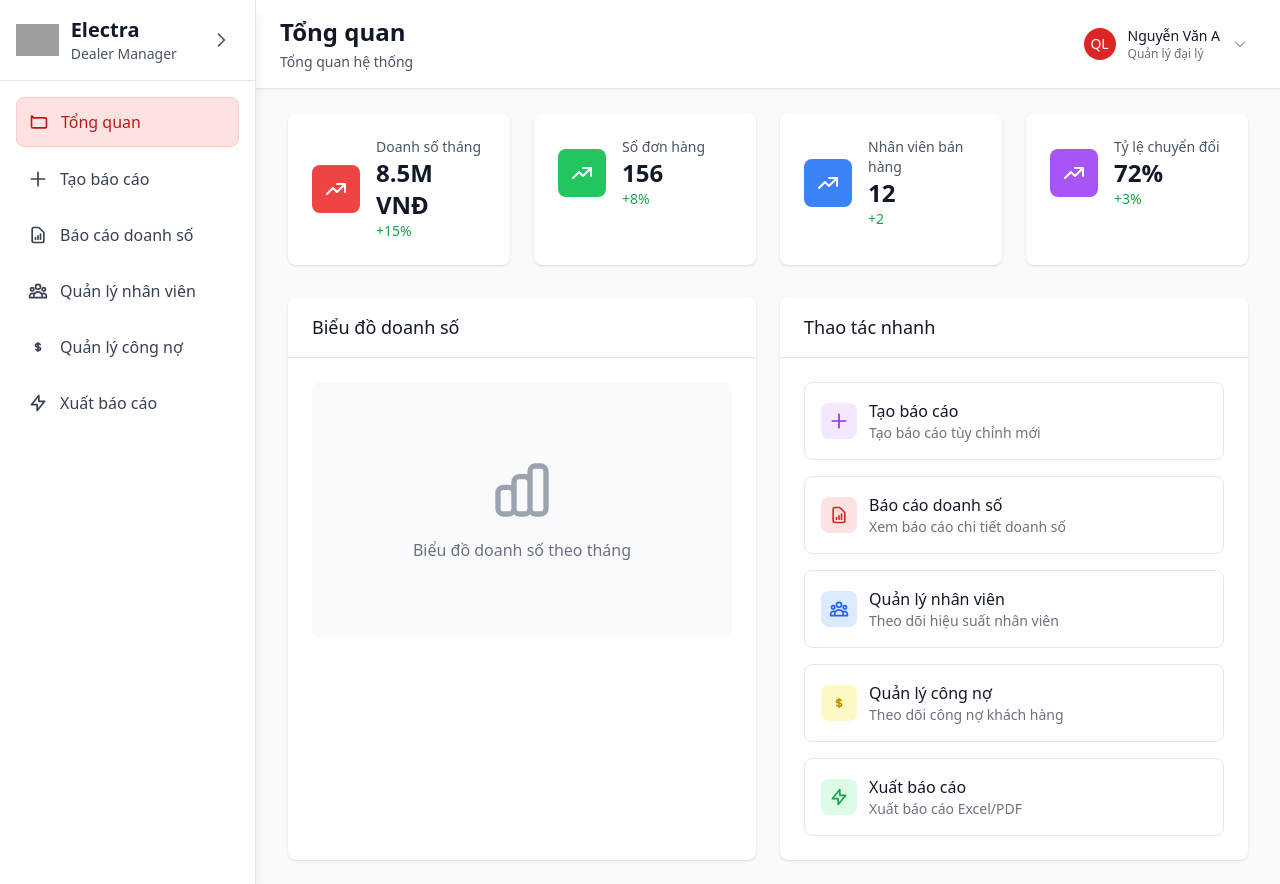
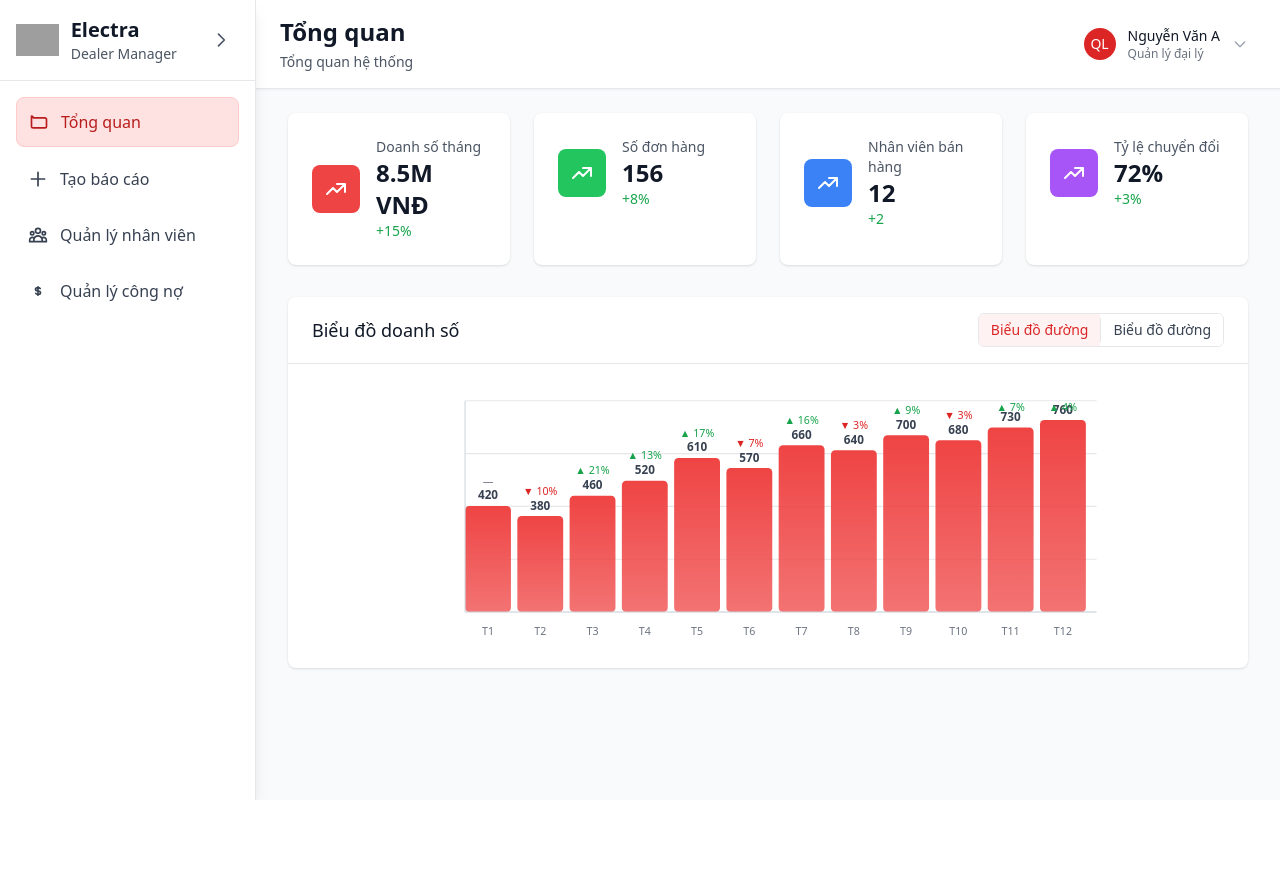
Before and after one commit to Truongdat815/SWP391_FE, a React (Vite) app: page /dealer-manager in a window 1280 px wide. After the commit the page ends 800 px from the top, so only its background shows below. Built offline with nearby package versions, Linux system fonts and the light colour scheme; grey boxes are pictures that could not be loaded.

Commit message:
xoa 'bao cao doanh so', 'xuat bao cao','thao tac nhanh' add 2 chart

```diff
--- a/src/App.jsx
+++ b/src/App.jsx
@@ -28,10 +28,8 @@ import CommonHelp from './pages/CommonHelp'
 
 // Dealer Manager Sub Pages
 import TaoBaoCao from './pages/dealerManager/TaoBaoCao'
-import BaoCaoDoanhSo from './pages/dealerManager/BaoCaoDoanhSo'
 import QuanLyNhanVien from './pages/dealerManager/QuanLyNhanVien'
 import QuanLyCongNo from './pages/dealerManager/QuanLyCongNo'
-import XuatBaoCao from './pages/dealerManager/XuatBaoCao'
 import TestPage from './pages/dealerManager/TestPage'
 
 // Dealer Staff Sub Pages
@@ -113,10 +111,8 @@ function App() {
           <Route path="settings" element={<CommonSettings />} />
           <Route path="help" element={<CommonHelp />} />
           <Route path="tao-bao-cao" element={<TaoBaoCao />} />
-          <Route path="bao-cao-doanh-so" element={<BaoCaoDoanhSo />} />
           <Route path="quan-ly-nhan-vien" element={<QuanLyNhanVien />} />
           <Route path="quan-ly-cong-no" element={<QuanLyCongNo />} />
-          <Route path="xuat-bao-cao" element={<XuatBaoCao />} />
           <Route path="test" element={<TestPage />} />
         </Route>
 
--- a/src/layouts/DealerManagerLayout.jsx
+++ b/src/layouts/DealerManagerLayout.jsx
@@ -16,11 +16,6 @@ const DealerManagerLayout = () => {
         <path strokeLinecap="round" strokeLinejoin="round" strokeWidth={2} d="M12 4v16m8-8H4" />
       </svg>
     ) },
-    { name: 'Báo cáo doanh số', path: '/dealer-manager/bao-cao-doanh-so', icon: (
-      <svg className="h-5 w-5" fill="none" viewBox="0 0 24 24" stroke="currentColor">
-        <path strokeLinecap="round" strokeLinejoin="round" strokeWidth={2} d="M9 17v-2m3 2v-4m3 4v-6m2 10H7a2 2 0 01-2-2V5a2 2 0 012-2h5.586a1 1 0 01.707.293l5.414 5.414a1 1 0 01.293.707V19a2 2 0 01-2 2z" />
-      </svg>
-    ) },
     { name: 'Quản lý nhân viên', path: '/dealer-manager/quan-ly-nhan-vien', icon: (
       <svg className="h-5 w-5" fill="none" viewBox="0 0 24 24" stroke="currentColor">
         <path strokeLinecap="round" strokeLinejoin="round" strokeWidth={2} d="M17 20h5v-2a3 3 0 00-5.356-1.857M17 20H7m10 0v-2c0-.656-.126-1.283-.356-1.857M7 20H2v-2a3 3 0 015.356-1.857M7 20v-2c0-.656.126-1.283.356-1.857m0 0a5.002 5.002 0 019.288 0M15 7a3 3 0 11-6 0 3 3 0 016 0zm6 3a2 2 0 11-4 0 2 2 0 014 0zM7 10a2 2 0 11-4 0 2 2 0 014 0z" />
@@ -29,11 +24,6 @@ const DealerManagerLayout = () => {
     { name: 'Quản lý công nợ', path: '/dealer-manager/quan-ly-cong-no', icon: (
       <svg className="h-5 w-5" fill="none" viewBox="0 0 24 24" stroke="currentColor">
         <path strokeLinecap="round" strokeLinejoin="round" strokeWidth={2} d="M12 8c-1.657 0-3 .895-3 2s1.343 2 3 2 3 .895 3 2-1.343 2-3 2m0-8c1.11 0 2.08.402 2.599 1M12 8V7m0 1v8m0 0v1m0-1c-1.11 0-2.08-.402-2.599-1" />
-      </svg>
-    ) },
-    { name: 'Xuất báo cáo', path: '/dealer-manager/xuat-bao-cao', icon: (
-      <svg className="h-5 w-5" fill="none" viewBox="0 0 24 24" stroke="currentColor">
-        <path strokeLinecap="round" strokeLinejoin="round" strokeWidth={2} d="M13 10V3L4 14h7v7l9-11h-7z" />
       </svg>
     ) }
   ];
--- a/src/pages/dealerManager/DealerManagerDashboard.jsx
+++ b/src/pages/dealerManager/DealerManagerDashboard.jsx
@@ -1,5 +1,5 @@
 
-import { Link } from 'react-router-dom';
+import React, { useMemo, useState } from 'react';
 
 function DealerManagerDashboard() {
 
@@ -42,6 +42,157 @@ function DealerManagerDashboard() {
     }
   };
 
+  // Fake monthly sales dataset shared by both chart modes (units are arbitrary)
+  const salesByMonth = useMemo(() => (
+    [
+      { label: 'T1', value: 420 },
+      { label: 'T2', value: 380 },
+      { label: 'T3', value: 460 },
+      { label: 'T4', value: 520 },
+      { label: 'T5', value: 610 },
+      { label: 'T6', value: 570 },
+      { label: 'T7', value: 660 },
+      { label: 'T8', value: 640 },
+      { label: 'T9', value: 700 },
+      { label: 'T10', value: 680 },
+      { label: 'T11', value: 730 },
+      { label: 'T12', value: 760 }
+    ]
+  ), []);
+
+  const [chartViewMode, setChartViewMode] = useState('bar'); // 'bar' | 'stock'
+
+  function BarChart({ data }) {
+    const viewBoxWidth = 640;
+    const viewBoxHeight = 240;
+    const paddingLeft = 36;
+    const paddingRight = 12;
+    const paddingTop = 12;
+    const paddingBottom = 30;
+    const innerWidth = viewBoxWidth - paddingLeft - paddingRight;
+    const innerHeight = viewBoxHeight - paddingTop - paddingBottom;
+
+    const maxValue = Math.max(...data.map(d => d.value)) * 1.1;
+    const barGap = 6;
+    const barWidth = Math.max(8, Math.floor((innerWidth / data.length) - barGap));
+
+    const yScale = (v) => paddingTop + innerHeight - (v / maxValue) * innerHeight;
+
+    return (
+      <svg viewBox={`0 0 ${viewBoxWidth} ${viewBoxHeight}`} className="w-full h-64">
+        <defs>
+          <linearGradient id="barGradient" x1="0" y1="0" x2="0" y2="1">
+            <stop offset="0%" stopColor="#ef4444" stopOpacity="1" />
+            <stop offset="100%" stopColor="#ef4444" stopOpacity="0.75" />
+          </linearGradient>
+        </defs>
+        {/* Gridlines */}
+        {[0, 0.25, 0.5, 0.75, 1].map((t, i) => {
+          const y = paddingTop + innerHeight * t;
+          return (
+            <line key={i} x1={paddingLeft} x2={viewBoxWidth - paddingRight} y1={y} y2={y} stroke="#e5e7eb" strokeWidth="1" />
+          );
+        })}
+        {/* Bars */}
+        {data.map((d, i) => {
+          const x = paddingLeft + i * (barWidth + barGap);
+          const y = yScale(d.value);
+          const height = paddingTop + innerHeight - y;
+          const prev = i > 0 ? data[i - 1].value : null;
+          const delta = prev != null ? d.value - prev : null;
+          const deltaPct = prev != null && prev !== 0 ? (delta / prev) * 100 : null;
+          const deltaColor = delta == null ? '#6b7280' : delta > 0 ? '#16a34a' : delta < 0 ? '#dc2626' : '#6b7280';
+          const deltaArrow = delta == null ? '—' : delta > 0 ? '▲' : delta < 0 ? '▼' : '■';
+          const valueLabelY = Math.max(y - 6, paddingTop + 10);
+          const momLabelY = Math.max(valueLabelY - 14, paddingTop + 10);
+          return (
+            <g key={d.label}>
+              <rect x={x} y={y} width={barWidth} height={height} fill="url(#barGradient)" rx="4" />
+              {/* Month label */}
+              <text x={x + barWidth / 2} y={viewBoxHeight - 8} textAnchor="middle" fontSize="10" fill="#6b7280">{d.label}</text>
+              {/* Value label */}
+              <text x={x + barWidth / 2} y={valueLabelY} textAnchor="middle" fontSize="11" fontWeight="600" fill="#374151">{d.value}</text>
+              {/* MoM delta */}
+              <text x={x + barWidth / 2} y={momLabelY} textAnchor="middle" fontSize="10" fill={deltaColor}>
+                {deltaPct == null ? '—' : `${deltaArrow} ${Math.abs(deltaPct).toFixed(0)}%`}
+              </text>
+            </g>
+          );
+        })}
+        {/* Y axis */}
+        <line x1={paddingLeft} x2={paddingLeft} y1={paddingTop} y2={paddingTop + innerHeight} stroke="#d1d5db" />
+        <line x1={paddingLeft} x2={viewBoxWidth - paddingRight} y1={paddingTop + innerHeight} y2={paddingTop + innerHeight} stroke="#d1d5db" />
+      </svg>
+    );
+  }
+
+  function StockChart({ data }) {
+    const viewBoxWidth = 640;
+    const viewBoxHeight = 240;
+    const paddingLeft = 36;
+    const paddingRight = 12;
+    const paddingTop = 12;
+    const paddingBottom = 30;
+    const innerWidth = viewBoxWidth - paddingLeft - paddingRight;
+    const innerHeight = viewBoxHeight - paddingTop - paddingBottom;
+
+    const maxValue = Math.max(...data.map(d => d.value)) * 1.1;
+    const minValue = Math.min(...data.map(d => d.value)) * 0.9;
+    const xStep = innerWidth / (data.length - 1);
+    const xAt = (i) => paddingLeft + i * xStep;
+    const yAt = (v) => paddingTop + innerHeight - ((v - minValue) / (maxValue - minValue)) * innerHeight;
+
+    const path = data.map((d, i) => `${i === 0 ? 'M' : 'L'} ${xAt(i)} ${yAt(d.value)}`).join(' ');
+    const area = `M ${xAt(0)} ${yAt(data[0].value)} ${data.map((d, i) => `L ${xAt(i)} ${yAt(d.value)}`).join(' ')} L ${xAt(data.length - 1)} ${paddingTop + innerHeight} L ${xAt(0)} ${paddingTop + innerHeight} Z`;
+
+    return (
+      <svg viewBox={`0 0 ${viewBoxWidth} ${viewBoxHeight}`} className="w-full h-64">
+        <defs>
+          <linearGradient id="stockAreaGradient" x1="0" y1="0" x2="0" y2="1">
+            <stop offset="0%" stopColor="#ef4444" stopOpacity="0.35" />
+            <stop offset="100%" stopColor="#ef4444" stopOpacity="0" />
+          </linearGradient>
+        </defs>
+        {/* Gridlines */}
+        {[0, 0.25, 0.5, 0.75, 1].map((t, i) => {
+          const y = paddingTop + innerHeight * t;
+          return (
+            <line key={i} x1={paddingLeft} x2={viewBoxWidth - paddingRight} y1={y} y2={y} stroke="#e5e7eb" strokeWidth="1" />
+          );
+        })}
+        <path d={area} fill="url(#stockAreaGradient)" />
+        <path d={path} fill="none" stroke="#ef4444" strokeWidth="2" />
+        {data.map((d, i) => {
+          const cx = xAt(i);
+          const cy = yAt(d.value);
+          const prev = i > 0 ? data[i - 1].value : null;
+          const delta = prev != null ? d.value - prev : null;
+          const deltaPct = prev != null && prev !== 0 ? (delta / prev) * 100 : null;
+          const deltaColor = delta == null ? '#6b7280' : delta > 0 ? '#16a34a' : delta < 0 ? '#dc2626' : '#6b7280';
+          const deltaArrow = delta == null ? '—' : delta > 0 ? '▲' : delta < 0 ? '▼' : '■';
+          const valueY = Math.max(cy - 10, paddingTop + 10);
+          const momY = Math.max(valueY - 14, paddingTop + 10);
+          return (
+            <g key={d.label}>
+              <circle cx={cx} cy={cy} r="3" fill="#ef4444" />
+              {/* Value label */}
+              <text x={cx} y={valueY} textAnchor="middle" fontSize="11" fontWeight="600" fill="#374151">{d.value}</text>
+              {/* MoM delta */}
+              <text x={cx} y={momY} textAnchor="middle" fontSize="10" fill={deltaColor}>
+                {deltaPct == null ? '—' : `${deltaArrow} ${Math.abs(deltaPct).toFixed(0)}%`}
+              </text>
+            </g>
+          );
+        })}
+        {/* X axis labels */}
+        {data.map((d, i) => (
+          <text key={d.label} x={xAt(i)} y={viewBoxHeight - 8} textAnchor="middle" fontSize="10" fill="#6b7280">{d.label}</text>
+        ))}
+        <line x1={paddingLeft} x2={viewBoxWidth - paddingRight} y1={paddingTop + innerHeight} y2={paddingTop + innerHeight} stroke="#d1d5db" />
+      </svg>
+    );
+  }
+
   return (
     <>
         {/* Stats Overview */}
@@ -65,99 +216,35 @@ function DealerManagerDashboard() {
         </div>
 
         {/* Main Content */}
-          <div className="grid grid-cols-1 lg:grid-cols-2 gap-6">
+          <div className="grid grid-cols-1 gap-6">
             {/* Sales Performance Chart */}
             <div className="bg-white rounded-lg shadow">
-              <div className="px-6 py-4 border-b border-gray-200">
+              <div className="px-6 py-4 border-b border-gray-200 flex items-center justify-between">
                 <h3 className="text-lg font-medium text-gray-900">Biểu đồ doanh số</h3>
+                <div className="inline-flex items-center rounded-md border border-gray-200 overflow-hidden">
+                  <button
+                    onClick={() => setChartViewMode('bar')}
+                    className={`${chartViewMode === 'bar' ? 'bg-red-50 text-red-600' : 'bg-white text-gray-700'} px-3 py-1.5 text-sm font-medium hover:bg-gray-50 transition-colors`}
+                    aria-pressed={chartViewMode === 'bar'}
+                  >
+                    Biểu đồ đường
+                  </button>
+                  <div className="h-6 w-px bg-gray-200" />
+                  <button
+                    onClick={() => setChartViewMode('stock')}
+                    className={`${chartViewMode === 'stock' ? 'bg-red-50 text-red-600' : 'bg-white text-gray-700'} px-3 py-1.5 text-sm font-medium hover:bg-gray-50 transition-colors`}
+                    aria-pressed={chartViewMode === 'stock'}
+                  >
+                    Biểu đồ đường
+                  </button>
+                </div>
               </div>
               <div className="p-6">
-                <div className="h-64 bg-gray-50 rounded-lg flex items-center justify-center">
-                  <div className="text-center">
-                    <svg className="h-16 w-16 text-gray-400 mx-auto mb-4" fill="none" viewBox="0 0 24 24" stroke="currentColor">
-                      <path strokeLinecap="round" strokeLinejoin="round" strokeWidth={2} d="M9 19v-6a2 2 0 00-2-2H5a2 2 0 00-2 2v6a2 2 0 002 2h2a2 2 0 002-2zm0 0V9a2 2 0 012-2h2a2 2 0 012 2v10m-6 0a2 2 0 002 2h2a2 2 0 002-2m0 0V5a2 2 0 012-2h2a2 2 0 012 2v14a2 2 0 01-2 2h-2a2 2 0 01-2-2z" />
-                    </svg>
-                    <p className="text-gray-500">Biểu đồ doanh số theo tháng</p>
-                  </div>
-                </div>
-              </div>
-            </div>
-
-            {/* Quick Actions */}
-            <div className="bg-white rounded-lg shadow">
-              <div className="px-6 py-4 border-b border-gray-200">
-                <h3 className="text-lg font-medium text-gray-900">Thao tác nhanh</h3>
-              </div>
-              <div className="p-6 space-y-4">
-                <Link to="/dealer-manager/tao-bao-cao" className="w-full text-left p-4 border border-gray-200 rounded-lg hover:bg-gray-50 transition block">
-                  <div className="flex items-center">
-                    <div className="p-2 bg-purple-100 rounded-lg mr-3">
-                      <svg className="h-5 w-5 text-purple-600" fill="none" viewBox="0 0 24 24" stroke="currentColor">
-                        <path strokeLinecap="round" strokeLinejoin="round" strokeWidth={2} d="M12 4v16m8-8H4" />
-                      </svg>
-                    </div>
-                    <div>
-                      <p className="font-medium text-gray-900">Tạo báo cáo</p>
-                      <p className="text-sm text-gray-500">Tạo báo cáo tùy chỉnh mới</p>
-                    </div>
-                  </div>
-                </Link>
-
-                <Link to="/dealer-manager/bao-cao-doanh-so" className="w-full text-left p-4 border border-gray-200 rounded-lg hover:bg-gray-50 transition block">
-                  <div className="flex items-center">
-                    <div className="p-2 bg-red-100 rounded-lg mr-3">
-                      <svg className="h-5 w-5 text-red-600" fill="none" viewBox="0 0 24 24" stroke="currentColor">
-                        <path strokeLinecap="round" strokeLinejoin="round" strokeWidth={2} d="M9 17v-2m3 2v-4m3 4v-6m2 10H7a2 2 0 01-2-2V5a2 2 0 012-2h5.586a1 1 0 01.707.293l5.414 5.414a1 1 0 01.293.707V19a2 2 0 01-2 2z" />
-                      </svg>
-                    </div>
-                    <div>
-                      <p className="font-medium text-gray-900">Báo cáo doanh số</p>
-                      <p className="text-sm text-gray-500">Xem báo cáo chi tiết doanh số</p>
-                    </div>
-                  </div>
-                </Link>
-
-                <Link to="/dealer-manager/quan-ly-nhan-vien" className="w-full text-left p-4 border border-gray-200 rounded-lg hover:bg-gray-50 transition block">
-                  <div className="flex items-center">
-                    <div className="p-2 bg-blue-100 rounded-lg mr-3">
-                      <svg className="h-5 w-5 text-blue-600" fill="none" viewBox="0 0 24 24" stroke="currentColor">
-                        <path strokeLinecap="round" strokeLinejoin="round" strokeWidth={2} d="M17 20h5v-2a3 3 0 00-5.356-1.857M17 20H7m10 0v-2c0-.656-.126-1.283-.356-1.857M7 20H2v-2a3 3 0 015.356-1.857M7 20v-2c0-.656.126-1.283.356-1.857m0 0a5.002 5.002 0 019.288 0M15 7a3 3 0 11-6 0 3 3 0 016 0zm6 3a2 2 0 11-4 0 2 2 0 014 0zM7 10a2 2 0 11-4 0 2 2 0 014 0z" />
-                      </svg>
-                    </div>
-                    <div>
-                      <p className="font-medium text-gray-900">Quản lý nhân viên</p>
-                      <p className="text-sm text-gray-500">Theo dõi hiệu suất nhân viên</p>
-                    </div>
-                  </div>
-                </Link>
-
-                <Link to="/dealer-manager/quan-ly-cong-no" className="w-full text-left p-4 border border-gray-200 rounded-lg hover:bg-gray-50 transition block">
-                  <div className="flex items-center">
-                    <div className="p-2 bg-yellow-100 rounded-lg mr-3">
-                      <svg className="h-5 w-5 text-yellow-600" fill="none" viewBox="0 0 24 24" stroke="currentColor">
-                        <path strokeLinecap="round" strokeLinejoin="round" strokeWidth={2} d="M12 8c-1.657 0-3 .895-3 2s1.343 2 3 2 3 .895 3 2-1.343 2-3 2m0-8c1.11 0 2.08.402 2.599 1M12 8V7m0 1v8m0 0v1m0-1c-1.11 0-2.08-.402-2.599-1" />
-                      </svg>
-                    </div>
-                    <div>
-                      <p className="font-medium text-gray-900">Quản lý công nợ</p>
-                      <p className="text-sm text-gray-500">Theo dõi công nợ khách hàng</p>
-                    </div>
-                  </div>
-                </Link>
-
-                <Link to="/dealer-manager/xuat-bao-cao" className="w-full text-left p-4 border border-gray-200 rounded-lg hover:bg-gray-50 transition block">
-                  <div className="flex items-center">
-                    <div className="p-2 bg-green-100 rounded-lg mr-3">
-                      <svg className="h-5 w-5 text-green-600" fill="none" viewBox="0 0 24 24" stroke="currentColor">
-                        <path strokeLinecap="round" strokeLinejoin="round" strokeWidth={2} d="M13 10V3L4 14h7v7l9-11h-7z" />
-                      </svg>
-                    </div>
-                    <div>
-                      <p className="font-medium text-gray-900">Xuất báo cáo</p>
-                      <p className="text-sm text-gray-500">Xuất báo cáo Excel/PDF</p>
-                    </div>
-                  </div>
-                </Link>
+                {chartViewMode === 'bar' ? (
+                  <BarChart data={salesByMonth} />
+                ) : (
+                  <StockChart data={salesByMonth} />
+                )}
               </div>
             </div>
           </div>
```
